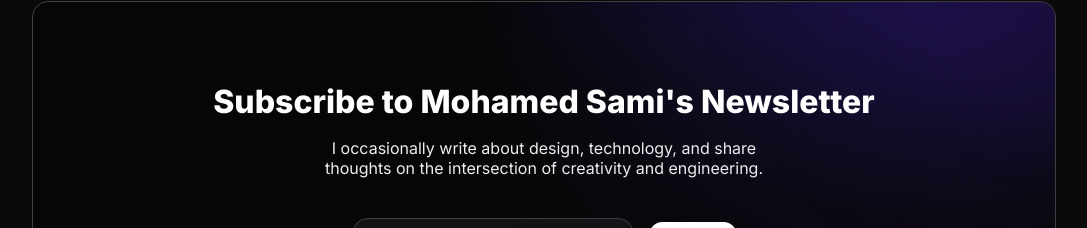
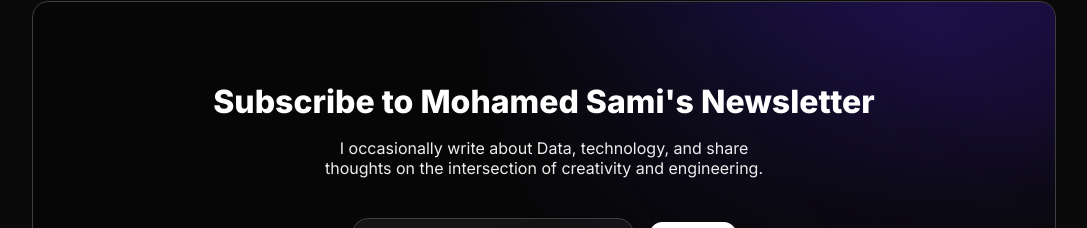
Before and after one commit to samiMazari/Sami-magic-Portfolio, a Next.js app: page /en in a window 1280 px wide. Shown: the part 1567-1795 px from the top of the page, without its empty margins (96-1183 px from the left). Built offline with nearby package versions, Linux system fonts and the light colour scheme.

Commit message:
Update content.js

```diff
--- a/src/app/resources/content.js
+++ b/src/app/resources/content.js
@@ -15,7 +15,7 @@ const person = {
 const newsletter = {
     display: true,
     title: <>Subscribe to {person.firstName}'s Newsletter</>,
-    description: <>I occasionally write about design, technology, and share thoughts on the intersection of creativity and engineering.</>
+    description: <>I occasionally write about Data, technology, and share thoughts on the intersection of creativity and engineering.</>
 }
 
 const social = [
```
